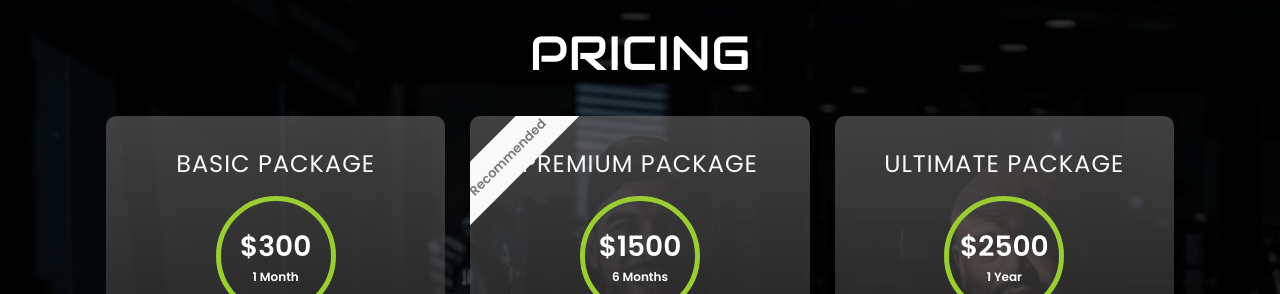
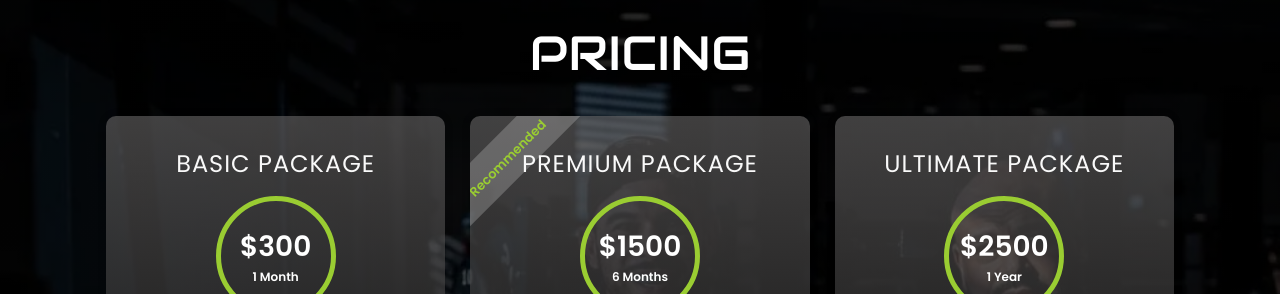
Before and after one commit to alramaly22/houssem, a plain HTML site: page index.html in a window 1280 px wide. Shown: the part 3369-3663 px from the top of the page. Drawn offline with nearby package versions, Linux system fonts and the light colour scheme.

Commit message:
Update styles.css

```diff
--- a/css/styles.css
+++ b/css/styles.css
@@ -1299,16 +1299,16 @@
         position: absolute;
         width: 200px;
         padding: 10px;
-        background-color: #f9f9f9;
+        background-color: #f9f9f938;
         transform: rotate(-45deg);
         left: -63px;
-        top: 18px;
+        top: 19px;
     }
 
     .pricing-card:nth-child(2) .tag-box .tag {
         font-size: 13px;
         font-weight: bold;
-        color: #7b7b7b;
+        color: hsl(79.74deg 60.78% 50%);
     }
     /*=============== CONTACT ===============*/
 
```
